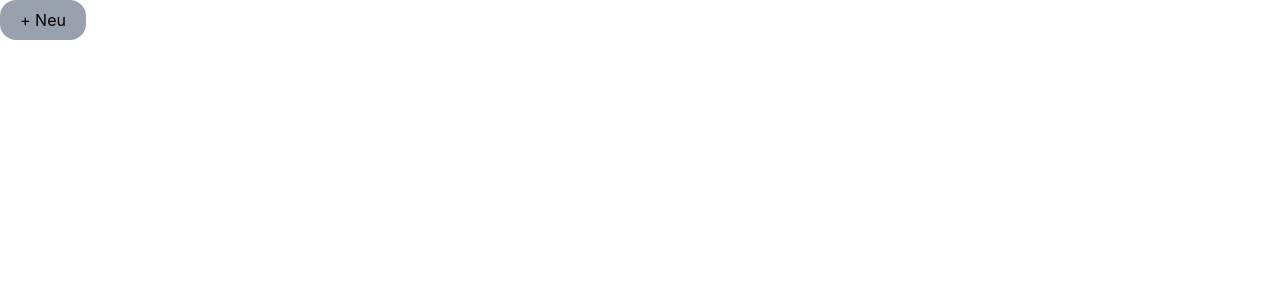
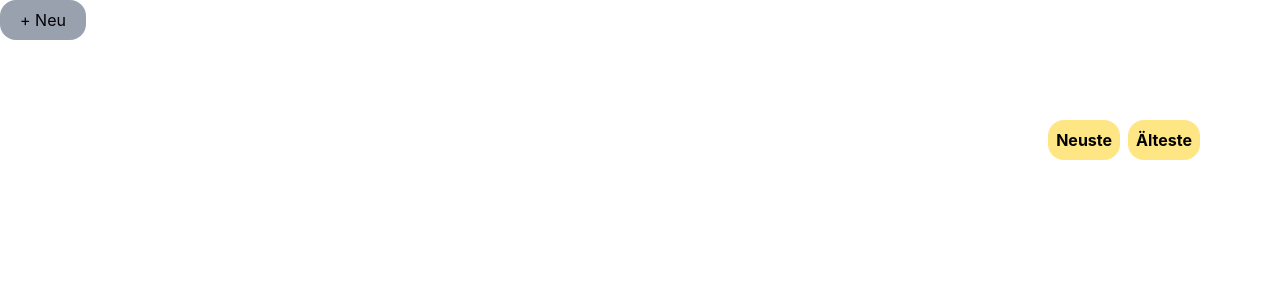
Before and after one commit to Vickiiv/personal-diary, a React (Vite) app: page / in a window 1280 px wide. Shown: the top 300 px of the page. Built offline with nearby package versions, Linux system fonts and the light colour scheme.

Commit message:
add EntrySort

```diff
--- a/src/App.jsx
+++ b/src/App.jsx
@@ -1,8 +1,9 @@
 import { useState } from "react";
 import { useEffect } from "react";
-import AddEntryButton from "./components/AddEntryButton";
-import AddEntryModal from "./components/Modals/AddEntryModal";
-import EntryList from "./components/EntryList";
+import AddEntryButton from "./components/UI/AddEntryButton";
+import AddEntryModal from "./components/Form/AddEntryModal";
+import EntryList from "./components/Entry/EntryList";
+import EntrySort from "./components/UI/EntrySort";
 
 function App() {
   //Formular öffnen
@@ -17,21 +18,27 @@ function App() {
     return stored ? JSON.parse(stored) : [];
   });
 
-  useEffect(() => {
-    localStorage.setItem("entries", JSON.stringify(entries));
-    console.log(entries);
-  }, [entries]);
+  // entries sortieren
+  const [sortMode, setSortMode] = useState("newest");
+
+  const sortedEntries = [...entries].sort((a, b) => {
+    if (sortMode === "newest") {
+      return new Date(b.date) - new Date(a.date);
+    }
+    return new Date(a.date) - new Date(b.date);
+  });
 
   return (
     <>
       <AddEntryButton openModal={openModal} />
+      <EntrySort setSortMode={setSortMode} />
       <AddEntryModal
         isOpen={isOpen}
         closeModal={closeModal}
         setEntries={setEntries}
         entries={entries}
       />
-      <EntryList entries={entries} />
+      <EntryList entries={sortedEntries} />
     </>
   );
 }
--- a/src/components/Modals/AddEntryModal.jsx
+++ b/src/components/Form/AddEntryModal.jsx
@@ -1,5 +1,5 @@
 import React from "react";
-import EntryForm from "../EntryForm";
+import EntryForm from "./EntryForm";
 
 function AddEntryModal({ isOpen, closeModal, setEntries, entries }) {
   if (!isOpen) return null;
--- /dev/null
+++ b/src/components/UI/EntrySort.jsx
@@ -0,0 +1,23 @@
+import React from "react";
+
+function EntrySort({ setSortMode }) {
+  return (
+    <div className="flex gap-2 justify-end mx-20 mt-20">
+      <button
+        onClick={() => setSortMode("newest")}
+        className="bg-amber-200 p-2 rounded-2xl font-bold hover:bg-amber-300"
+      >
+        Neuste
+      </button>
+
+      <button
+        onClick={() => setSortMode("oldest")}
+        className="bg-amber-200 p-2 rounded-2xl font-bold hover:bg-amber-300"
+      >
+        Älteste
+      </button>
+    </div>
+  );
+}
+
+export default EntrySort;
```
Also changed, not shown: src/components/Entry/EntryCard.jsx (renamed from src/components/EntryCard.jsx), src/components/Entry/EntryList.jsx (renamed from src/components/EntryList.jsx), src/components/Form/EntryForm.jsx (renamed from src/components/EntryForm.jsx), src/components/UI/AddEntryButton.jsx (renamed from src/components/AddEntryButton.jsx).
